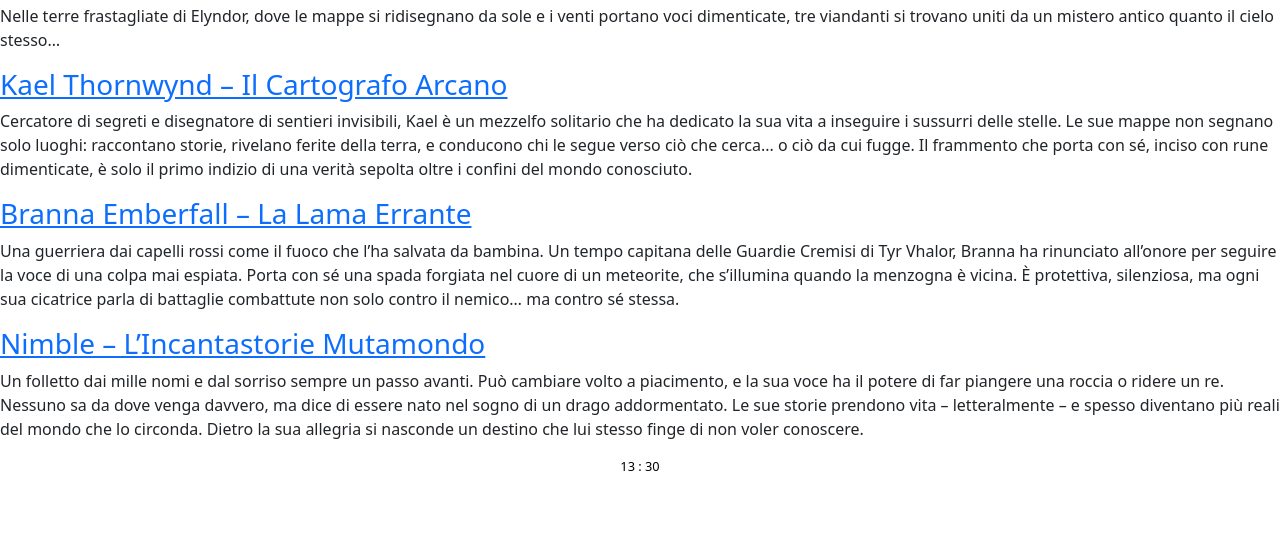
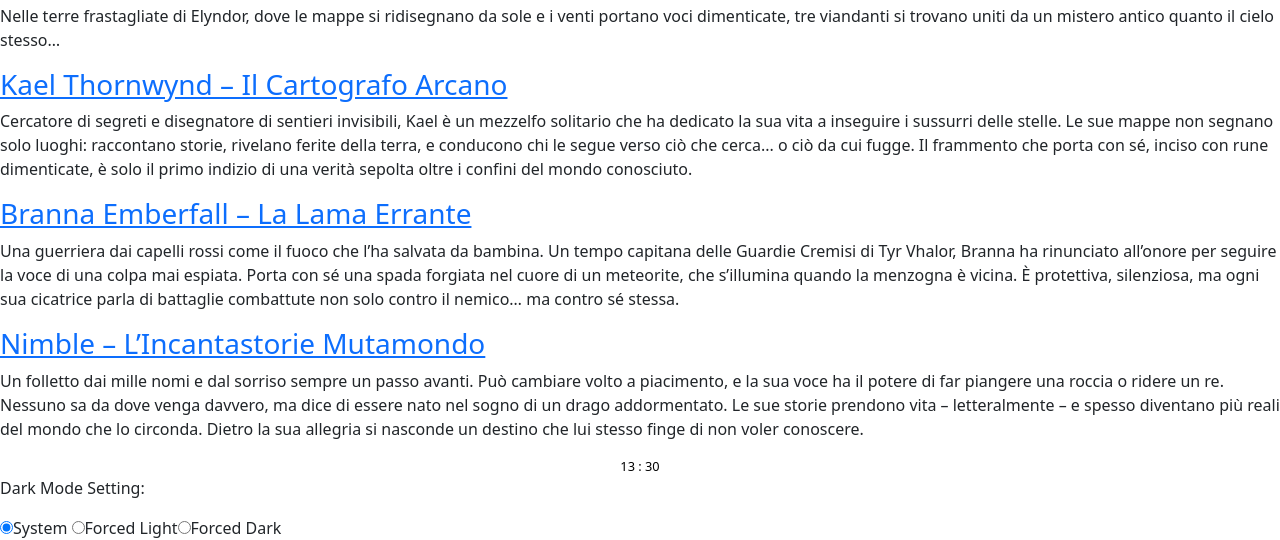
Before and after one commit to portis98/PW_Primo_Anno, a plain HTML site: page index.html in a window 1280 px wide. Shown: the part 727-1267 px from the top of the page. Before the commit the page ends 1203 px from the top, so only its background shows below. Drawn offline with nearby package versions, Linux system fonts and the light colour scheme.

Commit message:
Update index.html
Adding Dark, light and system mode

```diff
--- a/index.html
+++ b/index.html
@@ -108,7 +108,10 @@
         <span id="dots">:</span>
         <span id="minutes"></span>
     </div>
-    <!-- Insert here the footer -->
+    <div class="screen-mode">
+    <p>Dark Mode Setting:</p>
+    <label><input name="color-scheme" type="radio" value="light dark" checked />System</label> <label><input name="color-scheme" type="radio" value="light" />Forced Light   </label><label><input name="color-scheme" type="radio" value="dark" />Forced Dark</label>
+</div>
 </body>
 
 <!-- Bootstrap JS (include anche Popper) -->
```
